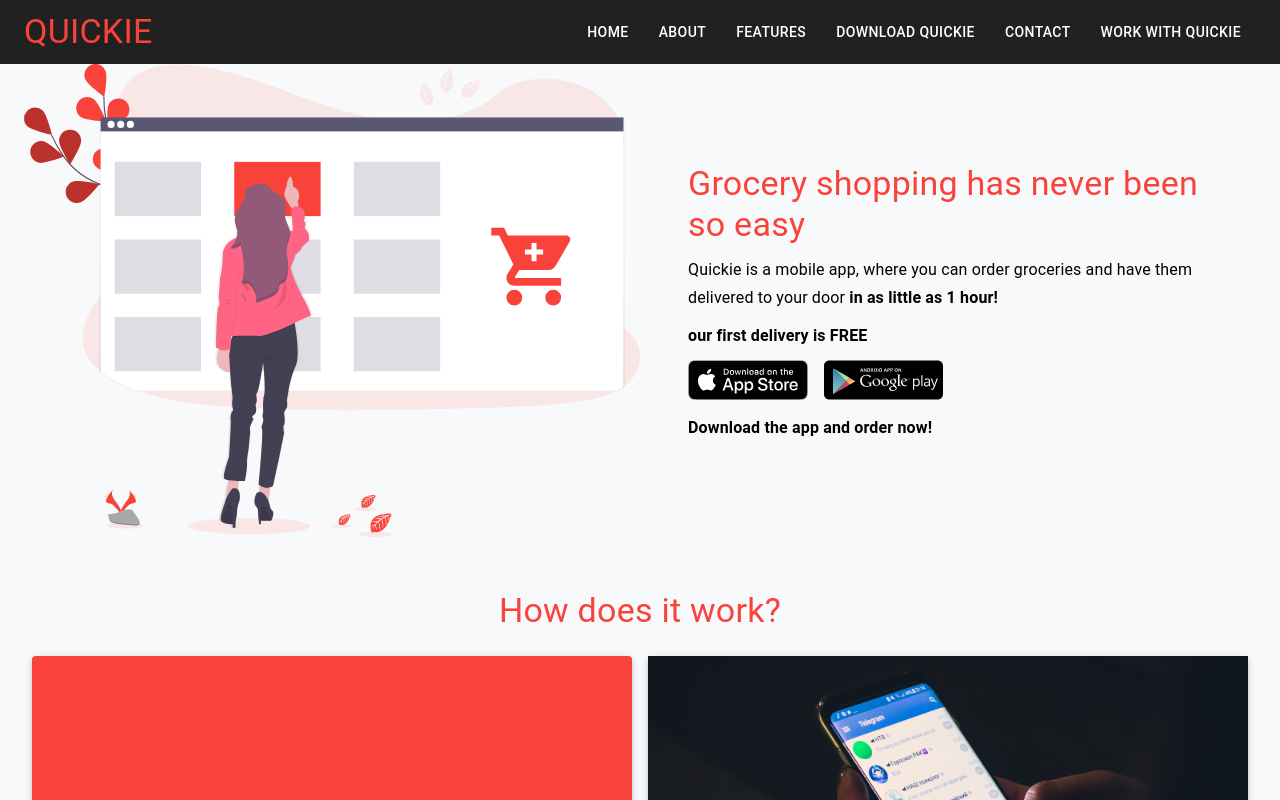
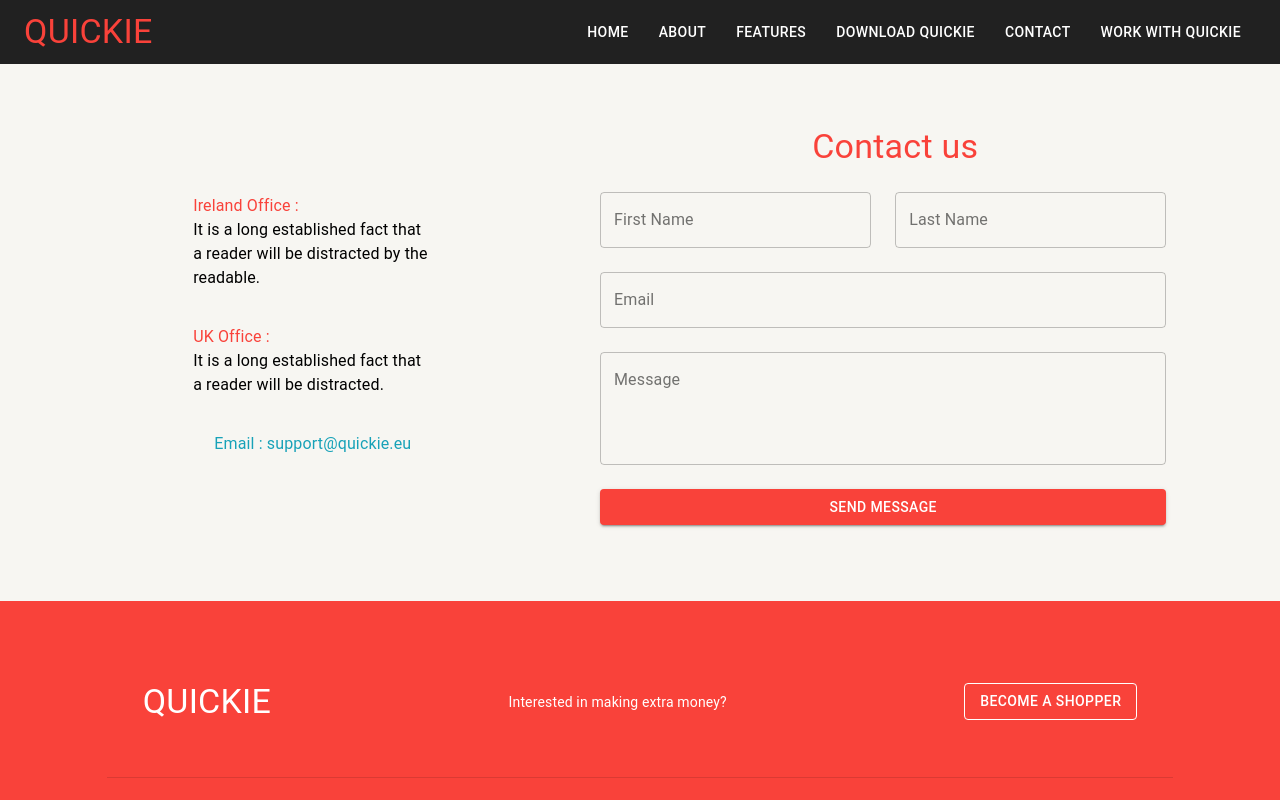
Before and after one commit to devaraujstein/great-delivery-landing-page-reactjs, a React (Create React App) app: page / in a window 1280 px wide. Shown: the top 800 px of the page. Built offline with nearby package versions, Linux system fonts and the light colour scheme.

Commit message:
contact page is coming

```diff
--- a/src/App.js
+++ b/src/App.js
@@ -3,6 +3,7 @@ import React from 'react';
 import {ThemeProvider, createMuiTheme} from '@material-ui/core';
 
 import Home from './pages/Home';
+import Contact from './pages/Contact';
 
 const theme = createMuiTheme({
   palette: {
@@ -15,7 +16,8 @@ const theme = createMuiTheme({
 function App() {
   return (
     <ThemeProvider theme={theme}>
-      <Home />
+        <Contact />
+      {/* <Home /> */}
     </ThemeProvider>
   );
 }
--- a/src/components/footer/Footer.js
+++ b/src/components/footer/Footer.js
@@ -27,7 +27,8 @@ function Footer() {
 
     return (
         <>
-            <Container className={classes.container} maxWidth="lg" style={{ marginTop: '80px'  }} >
+            <Grid container xs={12} justify="center" style={{ backgroundColor: '#f9423a' }}>
+                <Container className={classes.container} maxWidth="lg" style={{ marginTop: '80px' }} >
                     <Grid container justify="space-around" alignItems="center" >
                         <Grid item style={{ display: 'inline-block' }}>
                             <Typography variant="h4">
@@ -98,6 +99,7 @@ function Footer() {
                         </Grid>
                     </Grid>
                 </Container>
+            </Grid>
         </>
     );
 }
--- a/src/components/header/Navbar.js
+++ b/src/components/header/Navbar.js
@@ -21,6 +21,7 @@ import {
 
 import NavigationDrawer from "./NavigationDrawer";
 import AnimatedLink from "./AnimatedLink";
+
 
 const useStyles = makeStyles((theme) => ({
   appbar: {
--- /dev/null
+++ b/src/pages/Contact.js
@@ -0,0 +1,135 @@
+import React from 'react';
+
+import NavBar from '../components/header/Navbar';
+import Footer from '../components/footer/Footer';
+
+import { makeStyles } from '@material-ui/core/styles';
+import { Button,Grid, TextField, Typography } from '@material-ui/core';
+
+const useStyles = makeStyles((theme) => ({
+    root: {
+        margin: 0,
+        padding: 0,
+        outline: 0,
+        boxSizing: 'border-box',
+        width: '100%',
+        height: '100vh',
+        backgroundColor: '#f7f6f2'
+    },
+    main: {
+        display: 'flex',
+        padding: '2%',
+        [theme.breakpoints.down('sm')]: {
+            flexDirection: 'column-reverse',
+            gap: '30px',
+            width: '100%'
+        },
+    },
+    address_info: {
+        display: 'flex',
+        flexDirection: 'column',
+        alignItems: 'center',
+        justifyContent: 'center',
+        gap: '35px',
+        textAlign: 'start'
+    },
+    text_field: {
+        display: 'flex',
+        flexGrow: 1,
+    }
+}));
+
+function Contact() {
+
+    const classes = useStyles();
+
+    return (
+        <div className={classes.root}>
+            <Grid container xs={12}>
+
+                <Grid item xs={12}>
+                    <NavBar />
+                </Grid>
+
+                <div style={{ marginBottom: '100px' }} />
+
+                <Grid item container xs={12} justify="center" alignItems="center">
+                    <Grid item container xs={12} className={classes.main}>
+                        <Grid item container xs={12} sm={12} md={6} lg={6}  alignItems="center" spacing={5}>
+                            <Grid item container className={classes.address_info} >
+                                <Grid item xs={5}>
+                                    <Typography color="primary">
+                                        Ireland Office :
+                                    </Typography>
+                                    <Typography>
+                                        It is a long established fact that a reader will be distracted by the readable.
+                                    </Typography>
+                                </Grid>
+                                <Grid item xs={5}>
+                                    <Typography color="primary">
+                                        UK Office :
+                                    </Typography>
+                                    <Typography>
+                                        It is a long established fact that a reader will be distracted.
+                                    </Typography>
+                                </Grid>
+                                <Grid item xs={5}>
+                                    <Typography align="left" style={{color: '#17a2b8'}}>
+                                        Email : support@quickie.eu
+                                    </Typography>
+                                </Grid>
+                            </Grid>
+                        </Grid>
+                        <Grid item container xs={12} sm={12} md={6} lg={6}>
+                            <Grid item container xs={12} justify="center" alignItems="center" spacing={3}>
+                                <Grid item xs={12}>
+                                    <Typography variant="h4" align="center" color="primary">
+                                        Contact us
+                                    </Typography>
+                                </Grid>
+                                <Grid item container xs={12} >
+                                    <form noValidate autoComplete="off" >
+                                        <Grid item container xs={12} justify="center" alignItems="center" alignContent="center" spacing={3}>
+                                            <Grid item xs={6} >
+                                                <TextField className={classes.text_field} id="first-name" label="First Name" variant="outlined" />
+                                            </Grid>
+                                            <Grid item xs={6}>
+                                                <TextField className={classes.text_field} id="last-name" label="Last Name" variant="outlined" />
+                                            </Grid>
+                                            <Grid item xs={12}>
+                                                <TextField className={classes.text_field} id="email" label="Email" variant="outlined" />
+                                            </Grid>
+                                            <Grid item xs={12}>
+                                                <TextField
+                                                    className={classes.text_field}
+                                                    id="message"
+                                                    label="Message"
+                                                    multiline
+                                                    rows={4}
+                                                    variant="outlined"
+                                                />
+                                            </Grid>
+                                            <Grid item xs={12} >
+                                                <Button style={{width: '100%'}} color="primary" variant="contained">
+                                                    Send Message
+                                                </Button>
+                                            </Grid>
+                                        </Grid>
+                                    </form>
+                                </Grid>
+                            </Grid>
+                        </Grid>
+                    </Grid>
+                </Grid>
+
+
+
+                <Grid item xs={12} style={{marginTop: '50px'}}>
+                    <Footer />
+                </Grid>
+            </Grid>
+        </div>
+    );
+}
+
+export default Contact;
--- a/src/pages/Home.js
+++ b/src/pages/Home.js
@@ -378,10 +378,11 @@ function Home() {
                 </Grid>
 
                 {/* FOOTER */}
-
-                <Grid container xs={12} justify="center" style={{ backgroundColor: '#f9423a' }}>
+                <Grid item xs={12}>
                     <Footer />
                 </Grid>
+
+
             </Grid>
         </div>
     );
```
Also changed, not shown: 1 other file (tests, documents, lock files or other folders). Lines whose indentation alone changed are shown as unchanged.
